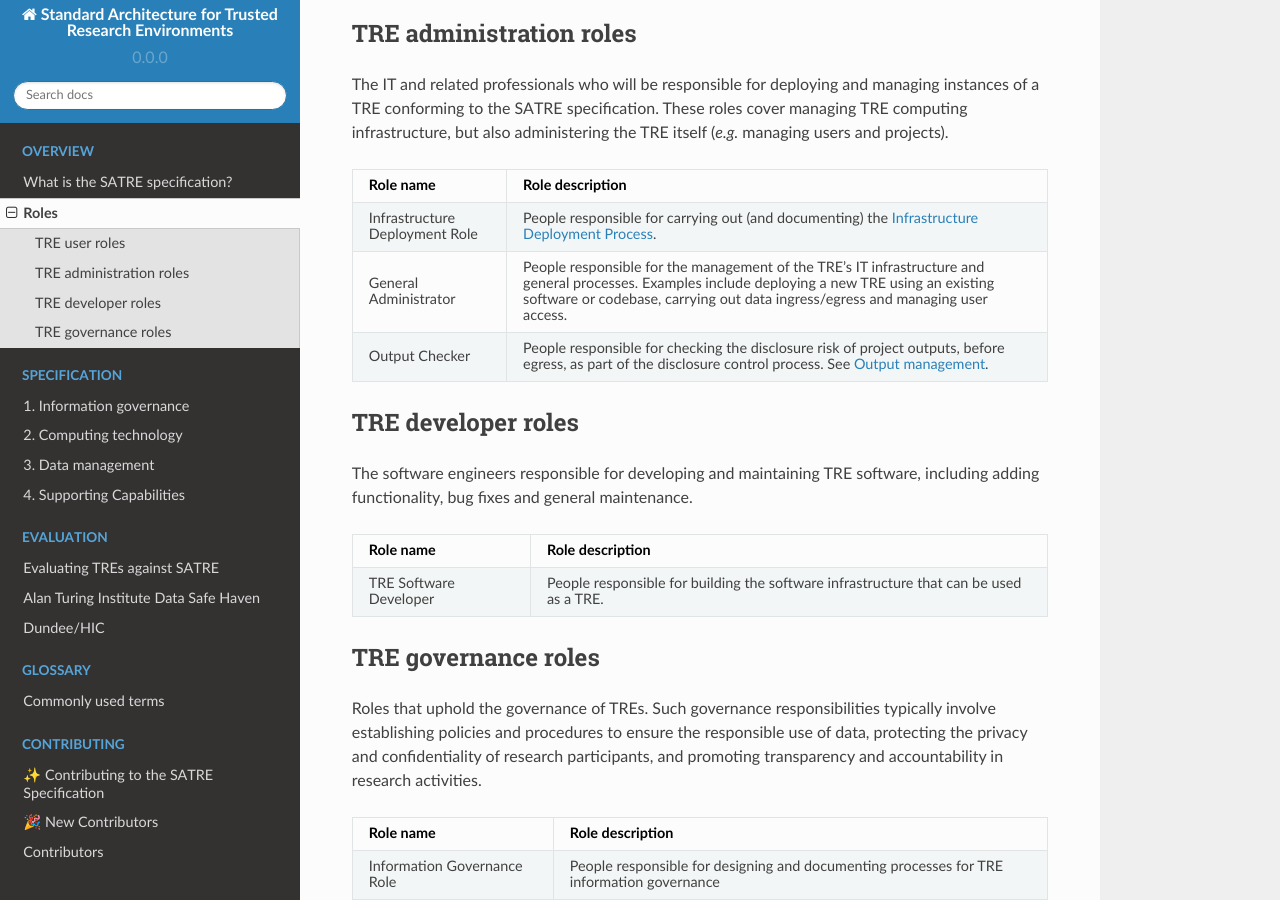
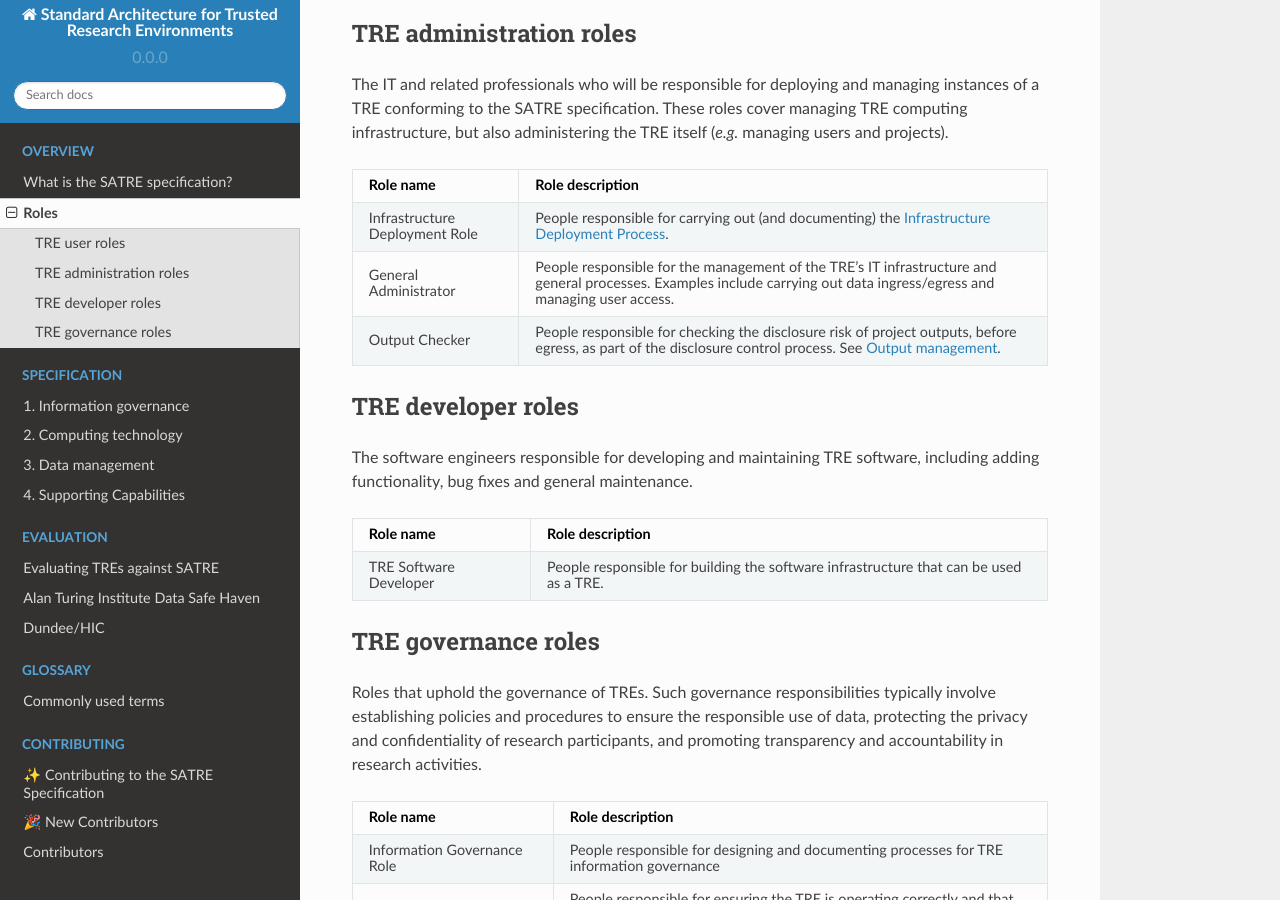
Before and after one commit to sa-tre/satre-specification, a Sphinx documentation site: the page built from docs/source/roles.md, in a window 1280 px wide and 900 px high, scrolled down 483 px. Built offline with Sphinx 7.4.7 and the Read the Docs theme 2.0.0, drawn with Linux system fonts in a browser that asks for light colours.

Commit message:
remove deployment from general admin role

````diff
--- a/docs/source/roles.md
+++ b/docs/source/roles.md
@@ -45,7 +45,7 @@ These roles cover managing TRE computing infrastructure, but also administering
 * - Infrastructure Deployment Role
   - People responsible for carrying out (and documenting) the {ref}`infrastructure_deployment_process`.
 * - General Administrator
-  - People responsible for the management of the TRE's IT infrastructure and general processes. Examples include deploying a new TRE using an existing software or codebase, carrying out data ingress/egress and managing user access.
+  - People responsible for the management of the TRE's IT infrastructure and general processes. Examples include carrying out data ingress/egress and managing user access.
 * - Output Checker
   - People responsible for checking the disclosure risk of project outputs, before egress, as part of the disclosure control process. See {ref}`output_management`.
 ```
````
